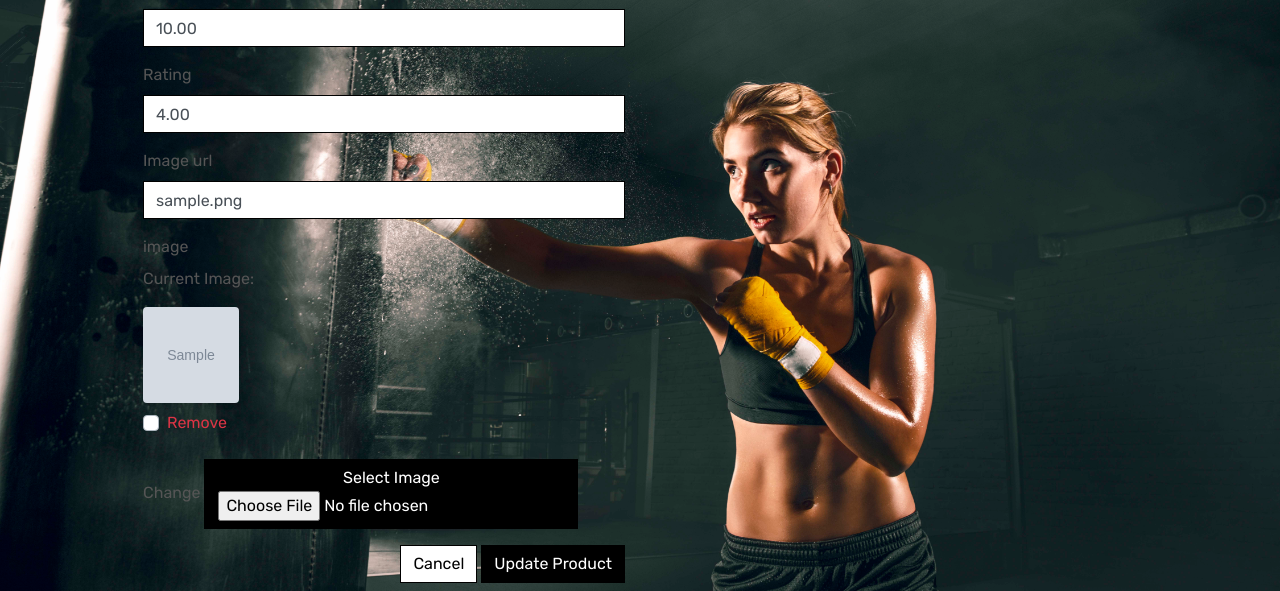
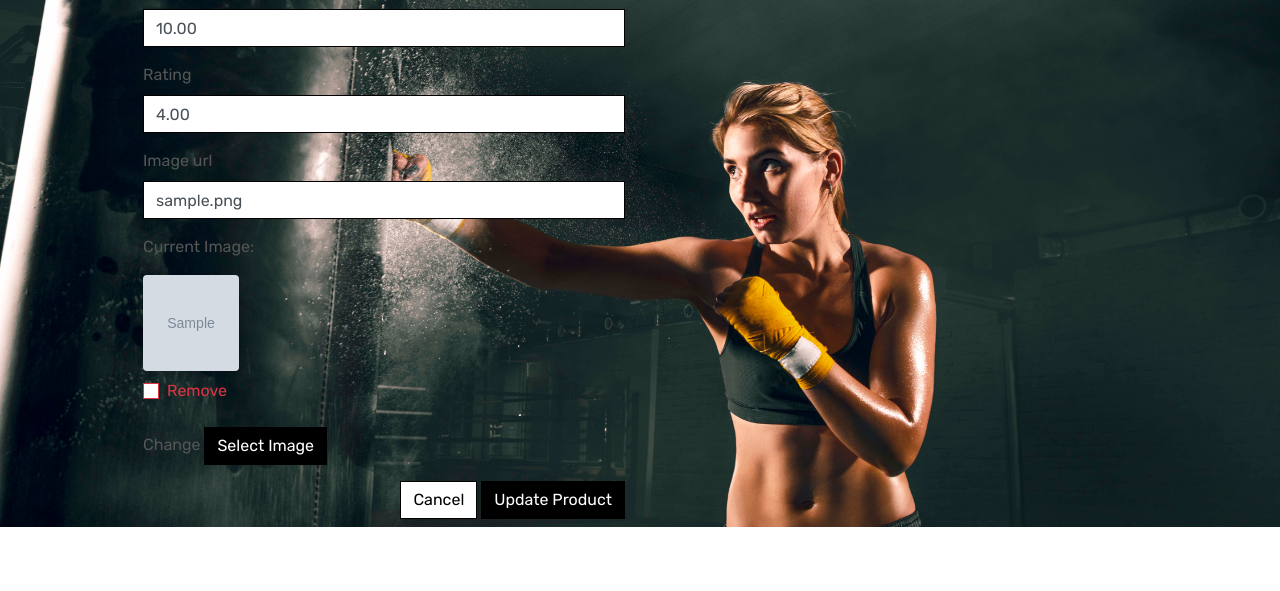
Before and after one commit to Giov3ss/PowerProtein, a Django app: page /products/edit/1/ in a window 1280 px wide. Shown: the part 985-1576 px from the top of the page. After the commit the page ends 1512 px from the top, so only its background shows below. Run offline with Django 3.2, Linux system fonts and the light colour scheme; a user stored in the database is signed in; tables that the repository leaves empty hold one stand-in row (values such as "Sample post"); grey boxes marked "Sample" are stand-in pictures; some libraries are stand-ins or nearby versions.

Commit message:
adding product form style and fixing image field

```diff
--- a/products/templates/products/edit_product.html
+++ b/products/templates/products/edit_product.html
@@ -25,7 +25,13 @@
             <div class="col-12 col-md-6">
                 <form method="POST" action="{% url 'edit_product' product.id %}" class="form mb-2" enctype="multipart/form-data">
                     {% csrf_token %}
-                    {{ form | crispy }}
+                    {% for field in form %}
+                        {% if field.name != 'image' %}
+                            {{ field | as_crispy_field }}
+                        {% else %}
+                            {{ field }}
+                        {% endif %}
+                    {% endfor %}
                     <div class="text-right">
                         <a class="btn btn-outline-black rounded-0" href="{% url 'products' %}">Cancel</a>
                         <button class="btn btn-black rounded-0" type="submit">Update Product</button>
--- a/static/css/base.css
+++ b/static/css/base.css
@@ -145,7 +145,9 @@ input[name='q']::placeholder {
     right: 36px;
 }
 
+
 /* Convenience classes - colors copied from Bootstrap */
+
 .arrow-primary {
     border-bottom-color: #007bff !important;
 }
@@ -184,7 +186,8 @@ input[name='q']::placeholder {
     overflow-y: auto;
 }
 
-/* Allauth form formatting */
+
+/* -------------------------------- Allauth form formatting */
 
 .allauth-form-inner-content p {
     margin-top: 1.5rem; /* mt-4 */
@@ -238,6 +241,34 @@ input[name='q']::placeholder {
 	color: #17a2b8; /* text-info */
 }
 
+/* -------------------------------- Product Form */
+
+.btn-file {
+    position: relative;
+    overflow: hidden;
+}
+
+.btn-file input[type='file'] {
+    position: absolute;
+    top: 0;
+    right: 0;
+    min-width: 100%;
+    min-height: 100%;
+    opacity: 0;
+    cursor: pointer;
+}
+
+.custom-checkbox .custom-control-label::before {
+    border-radius: 0;
+    border-color: #dc3545;
+}
+
+.custom-checkbox .custom-control-input:checked~.custom-control-label::before {
+    background-color: #dc3545;
+    border-color: #dc3545;
+    border-radius: 0;
+}
+
 /* -------------------------------- Media Queries */
 
 /* Slightly larger container on xl screens */
```
Also changed, not shown: products/templates/products/add_product.html (+7 -1 lines).
